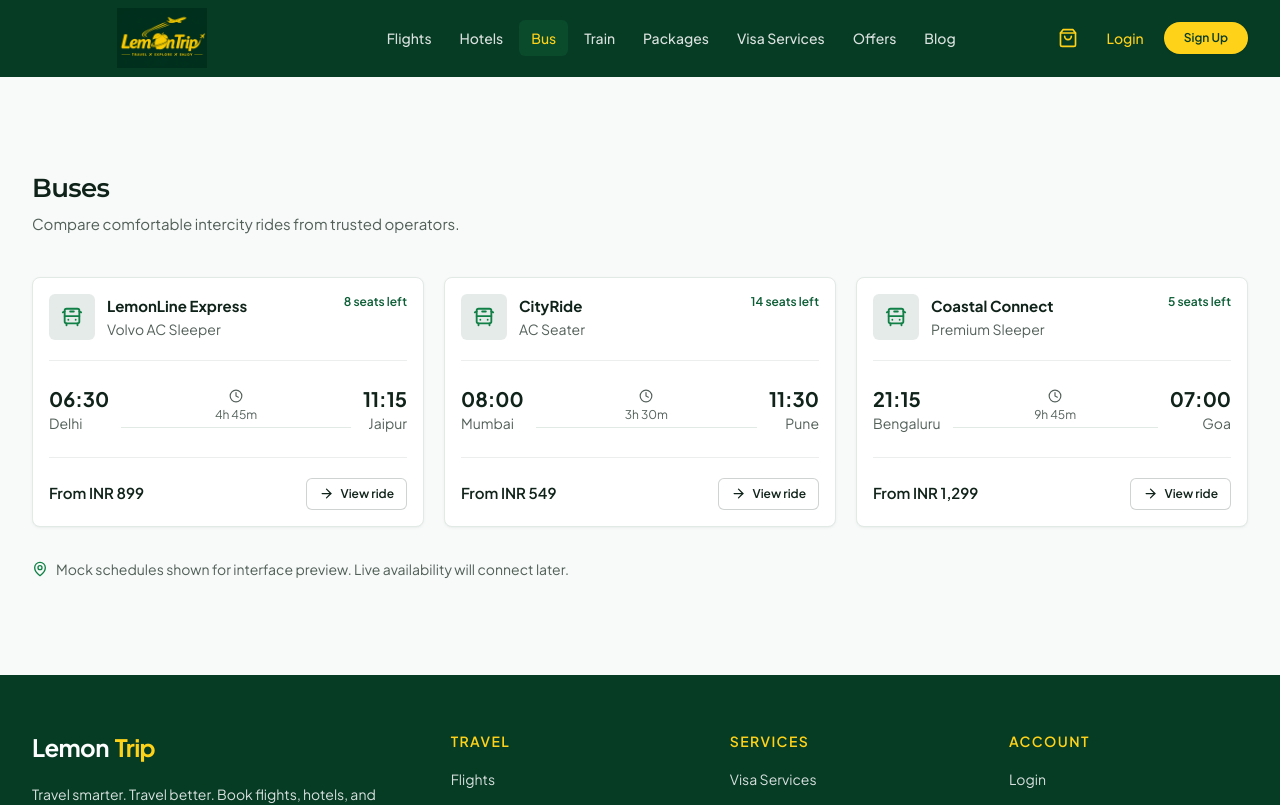
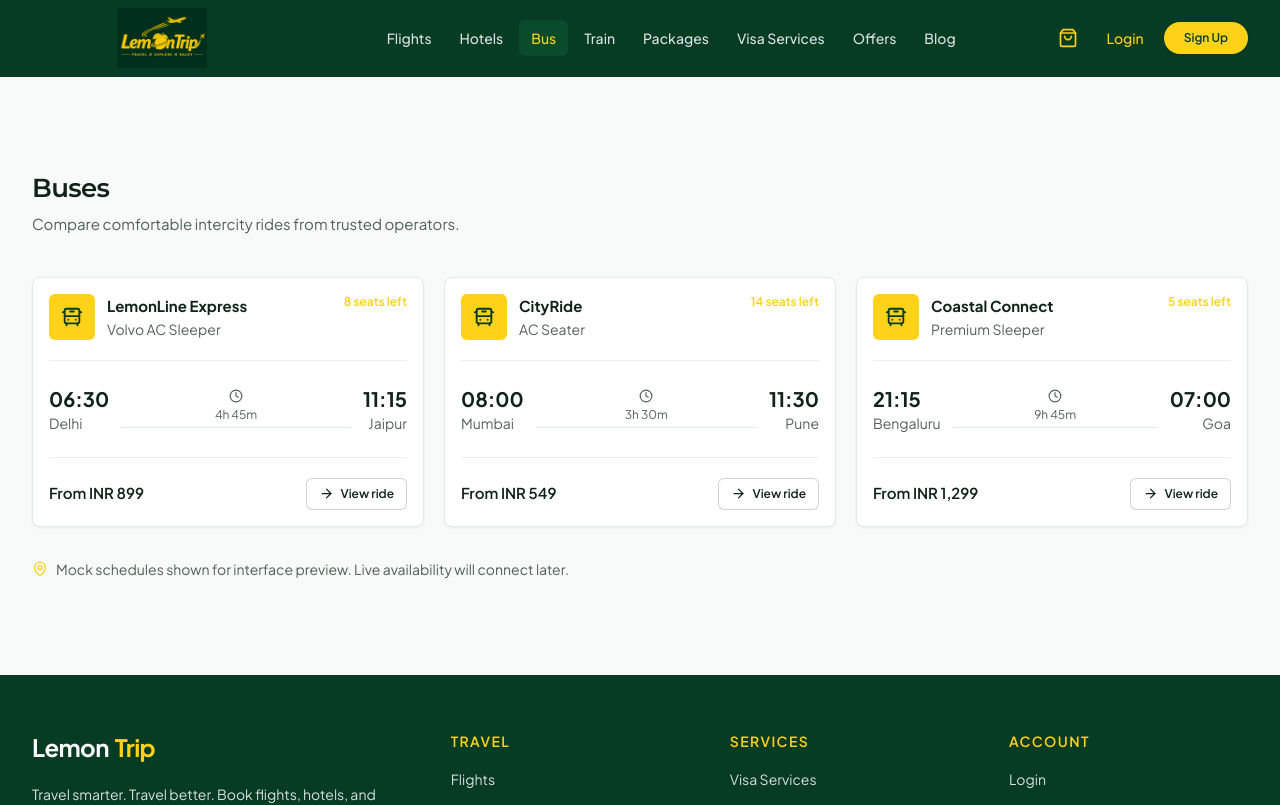
Before and after one commit to lemontriptech500-ship-it/LemonTrip_Frontend, a Next.js app: page /buses in a window 1280 px wide. Shown: the top 805 px of the page. Built offline with nearby package versions, Linux system fonts and the light colour scheme.

Commit message:
text font color improved versions

```diff
--- a/src/app/buses/page.tsx
+++ b/src/app/buses/page.tsx
@@ -16,10 +16,10 @@ export default function BusesPage() {
             <Card key={bus.id} className="flex h-full flex-col" hover>
               <div className="flex items-start justify-between gap-4 border-b border-[var(--color-border-light)] pb-5">
                 <div className="flex items-center gap-3">
-                  <div className="rounded-[var(--radius-md)] bg-[var(--color-secondary-soft)] p-3 text-[var(--color-accent)]"><BusFront size={22} /></div>
+                  <div className="rounded-[var(--radius-md)] bg-[var(--color-primary)] p-3 text-[var(--green-dark)]"><BusFront size={22} /></div>
                   <div><h2 className="font-bold text-[var(--color-text-primary)]">{bus.operator}</h2><p className="text-sm text-[var(--color-text-secondary)]">{bus.busType}</p></div>
                 </div>
-                <span className="text-xs font-semibold text-[var(--color-success)]">{bus.seatsLeft} seats left</span>
+                <span className="text-xs font-semibold text-[var(--color-primary)]">{bus.seatsLeft} seats left</span>
               </div>
               <div className="flex items-center justify-between gap-3 py-6">
                 <div><p className="text-xl font-bold text-[var(--color-text-primary)]">{bus.departure}</p><p className="text-sm text-[var(--color-text-secondary)]">{bus.from}</p></div>
@@ -30,7 +30,7 @@ export default function BusesPage() {
             </Card>
           ))}
         </div>
-        <p className="mt-8 flex items-center gap-2 text-sm text-[var(--color-text-secondary)]"><MapPin size={16} className="text-[var(--color-accent)]" />Mock schedules shown for interface preview. Live availability will connect later.</p>
+        <p className="mt-8 flex items-center gap-2 text-sm text-[var(--color-text-secondary)]"><MapPin size={16} className="text-[var(--color-primary)]" />Mock schedules shown for interface preview. Live availability will connect later.</p>
       </Container>
     </div>
   )
--- a/src/app/offers/[offerId]/page.tsx
+++ b/src/app/offers/[offerId]/page.tsx
@@ -7,5 +7,5 @@ export default async function OfferDetailsPage({ params }: { params: Promise<{ o
   const { offerId } = await params
   const offer = featuredOffers.find((item) => item.id === offerId)
   if (!offer) return <div className="section-gap"><Container><Card><h1 className="text-h2">Offer not found</h1><Button className="mt-6" asChild><Link href="/offers">Back to offers</Link></Button></Card></Container></div>
-  return <div className="section-gap"><Container className="max-w-3xl"><Button variant="ghost" size="sm" asChild icon={<ArrowLeft size={16} />}><Link href="/offers">Back to offers</Link></Button><Card className="mt-6 overflow-hidden" padding="none"><div className={`relative h-64 ${offer.imageColor}`}>{offer.imageUrl && <img src={offer.imageUrl} alt="" className="h-full w-full object-cover" />}<div className="absolute inset-0 bg-gradient-to-t from-[rgba(44,62,80,0.60)] to-transparent" /><div className="absolute bottom-5 left-6 flex items-center gap-2 font-semibold text-[var(--color-text-primary)]"><Tag size={18} />{offer.category}</div></div><div className="p-6 sm:p-8"><h1 className="text-h1">{offer.title}</h1><p className="mt-4 leading-relaxed text-[var(--color-text-secondary)]">{offer.description}</p>{offer.code && <div className="mt-8 rounded border border-dashed border-[var(--color-border)] bg-[var(--color-surface-secondary)] p-4 text-center"><p className="text-xs uppercase tracking-wider text-[var(--color-text-secondary)]">Demo promo code</p><p className="mt-1 font-mono text-xl font-bold">{offer.code}</p></div>}<p className="mt-8 text-sm text-[var(--color-text-secondary)]">This promotion is mock content for interface preview.</p></div></Card></Container></div>
+  return <div className="section-gap"><Container className="max-w-3xl"><Button variant="ghost" size="sm" asChild icon={<ArrowLeft size={16} />}><Link href="/offers">Back to offers</Link></Button><Card className="mt-6 overflow-hidden" padding="none"><div className={`relative h-64 ${offer.imageColor}`}>{offer.imageUrl && <img src={offer.imageUrl} alt="" className="h-full w-full object-cover" />}<div className="absolute inset-0 bg-gradient-to-t from-[rgba(44,62,80,0.60)] to-transparent" /><div className="absolute bottom-5 left-6 flex items-center gap-2 font-semibold text-[var(--color-primary)]"><Tag size={18} />{offer.category}</div></div><div className="p-6 sm:p-8"><h1 className="text-h1 text-[var(--color-text-primary)]">{offer.title}</h1><p className="mt-4 leading-relaxed text-[var(--color-text-secondary)]">{offer.description}</p>{offer.code && <div className="mt-8 rounded border border-dashed border-[var(--color-border)] bg-[var(--color-surface-secondary)] p-4 text-center"><p className="text-xs uppercase tracking-wider text-[var(--color-text-secondary)]">Demo promo code</p><p className="mt-1 font-mono text-xl font-bold">{offer.code}</p></div>}<p className="mt-8 text-sm text-[var(--color-text-secondary)]">This promotion is mock content for interface preview.</p></div></Card></Container></div>
 }
--- a/src/app/packages/page.tsx
+++ b/src/app/packages/page.tsx
@@ -20,7 +20,7 @@ export default function PackagesPage() {
               <div className={`relative h-52 ${pkg.imageFallbackColor}`}>
                 {pkg.imageUrl && <img src={pkg.imageUrl} alt={`${pkg.destination} travel package`} className="h-full w-full object-cover" />}
                 <div className="absolute inset-0 bg-gradient-to-t from-[rgba(44,62,80,0.50)] to-transparent" />
-                <span className="absolute bottom-4 left-4 rounded-[var(--radius-sm)] bg-[var(--color-surface)]/95 px-3 py-1 text-sm font-bold shadow-sm">
+                <span className="absolute bottom-4 left-4 rounded-[var(--radius-sm)] bg-[var(--color-primary)] px-3 py-1 text-sm font-bold text-[var(--green-dark)] shadow-sm">
                   {pkg.startingPrice}
                 </span>
               </div>
--- a/src/app/trains/page.tsx
+++ b/src/app/trains/page.tsx
@@ -14,9 +14,9 @@ export default function TrainsPage() {
         <div className="mt-10 grid gap-5 lg:grid-cols-3">
           {mockTrains.map((train) => (
             <Card key={train.id} className="flex h-full flex-col" hover>
-              <div className="flex items-center gap-3 border-b border-[var(--color-border-light)] pb-5"><div className="rounded-[var(--radius-md)] bg-[var(--color-secondary-soft)] p-3 text-[var(--color-accent)]"><TrainFront size={22} /></div><div><h2 className="font-bold text-[var(--color-text-primary)]">{train.name}</h2><p className="text-sm text-[var(--color-text-secondary)]">Train {train.number}</p></div></div>
+              <div className="flex items-center gap-3 border-b border-[var(--color-border-light)] pb-5"><div className="rounded-[var(--radius-md)] bg-[var(--color-primary)] p-3 text-[var(--green-dark)]"><TrainFront size={22} /></div><div><h2 className="font-bold text-[var(--color-text-primary)]">{train.name}</h2><p className="text-sm text-[var(--color-text-secondary)]">Train {train.number}</p></div></div>
               <div className="flex items-center justify-between gap-3 py-6"><div><p className="text-xl font-bold text-[var(--color-text-primary)]">{train.departure}</p><p className="text-sm text-[var(--color-text-secondary)]">{train.from}</p></div><div className="flex flex-1 flex-col items-center gap-1 text-xs text-[var(--color-text-secondary)]"><Clock size={14} /><span>{train.duration}</span><div className="h-px w-full bg-[var(--color-border)]" /></div><div className="text-right"><p className="text-xl font-bold text-[var(--color-text-primary)]">{train.arrival}</p><p className="text-sm text-[var(--color-text-secondary)]">{train.to}</p></div></div>
-              <div className="mt-auto space-y-4 border-t border-[var(--color-border-light)] pt-5"><div className="flex flex-wrap gap-2">{train.classes.map((item) => <span key={item} className="rounded-full bg-[var(--color-surface-secondary)] px-2.5 py-1 text-xs font-semibold text-[var(--color-text-secondary)]">{item}</span>)}</div><div className="flex items-center justify-between gap-3"><span className="font-semibold text-[var(--color-text-primary)]">{train.price}</span><Button variant="outline" size="sm" icon={<ArrowRight size={15} />} asChild><Link href={`/trains/${train.id}`}>View route</Link></Button></div></div>
+              <div className="mt-auto space-y-4 border-t border-[var(--color-border-light)] pt-5"><div className="flex flex-wrap gap-2">{train.classes.map((item) => <span key={item} className="rounded-full bg-[var(--color-primary-soft)] px-2.5 py-1 text-xs font-semibold text-[var(--green-dark)]">{item}</span>)}</div><div className="flex items-center justify-between gap-3"><span className="font-semibold text-[var(--color-text-primary)]">{train.price}</span><Button variant="outline" size="sm" icon={<ArrowRight size={15} />} asChild><Link href={`/trains/${train.id}`}>View route</Link></Button></div></div>
             </Card>
           ))}
         </div>
--- a/src/app/visa/page.tsx
+++ b/src/app/visa/page.tsx
@@ -20,7 +20,7 @@ export default function VisaPage() {
               <div className="relative h-44">
                 <img src={service.imageUrl} alt={`${service.country} travel visa destination`} className="h-full w-full object-cover" />
                 <div className="absolute inset-0 bg-gradient-to-t from-[rgba(44,62,80,0.55)] to-transparent" />
-                <span className="absolute bottom-4 left-4 flex items-center gap-2 font-semibold text-[var(--color-text-primary)] text-sm">
+                <span className="absolute bottom-4 left-4 flex items-center gap-2 font-semibold text-[var(--color-primary)] text-sm">
                   <FileText size={16} />
                   {service.country}
                 </span>
--- a/src/components/flights/FareSelection.tsx
+++ b/src/components/flights/FareSelection.tsx
@@ -40,7 +40,7 @@ export function FareSelection({ fareOptions, selectedFareId, onSelectFare }: Far
               }}
             >
               {isSelected && (
-                <div className="absolute top-4 right-4 bg-[var(--color-primary)] text-[var(--color-text-primary)] rounded-full p-1 shadow-sm">
+                <div className="absolute top-4 right-4 bg-[var(--color-primary)] text-[var(--green-dark)] rounded-full p-1 shadow-sm">
                   <Check size={16} />
                 </div>
               )}
--- a/src/components/home/VisaHighlight.tsx
+++ b/src/components/home/VisaHighlight.tsx
@@ -59,7 +59,7 @@ export function VisaHighlight() {
               className="h-full w-full object-cover"
             />
             <div className="absolute inset-0 bg-gradient-to-t from-[rgba(39, 174, 96, 0.60) to-transparent" />
-            <div className="absolute bottom-4 left-4 flex items-center gap-2 font-semibold text-[var(--color-text-primary)] text-sm">
+            <div className="absolute bottom-4 left-4 flex items-center gap-2 font-semibold text-[var(--color-primary)] text-sm">
               <FileText size={18} aria-hidden="true" />
               Travel documentation, simplified
             </div>
```
Also changed, not shown: src/app/visa/[serviceId]/page.tsx (+1 -1 lines).
